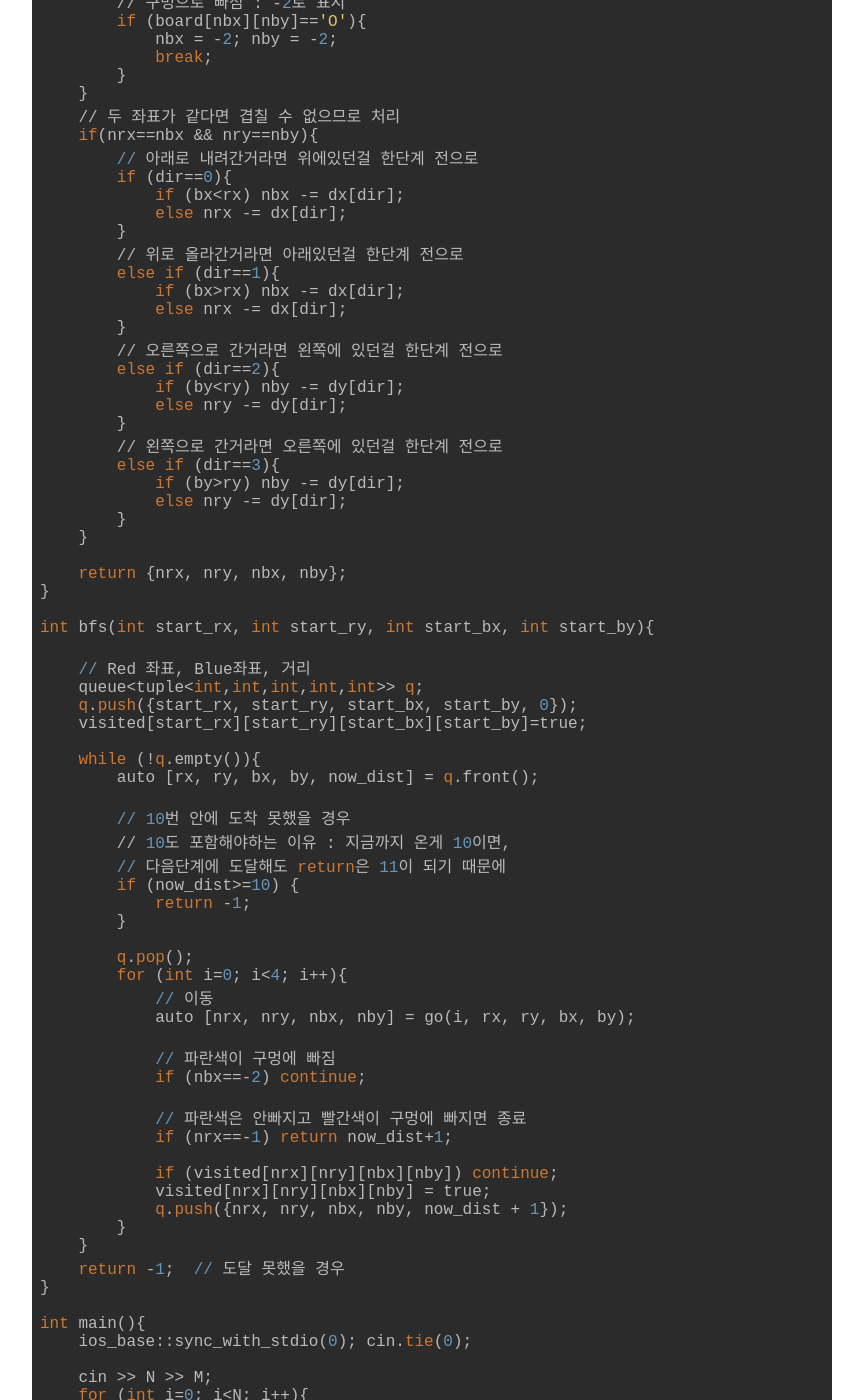
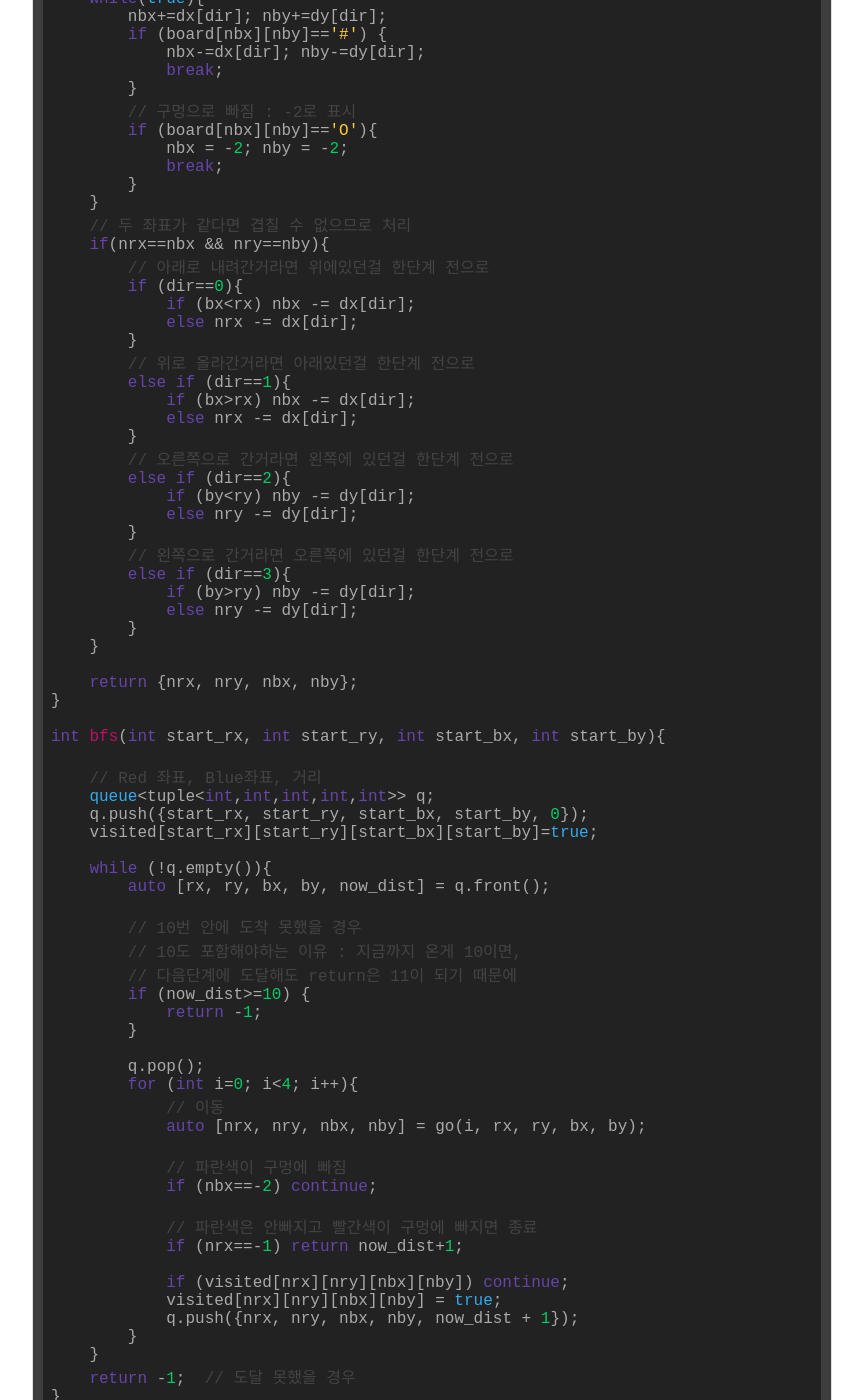
Before and after one commit to hoonably/old-blog, a Jekyll site: the page built from _posts/2024-05-10-PS-13460.md, in a window 1280 px wide and 1400 px high, scrolled down 4912 px. Shown: the whole window, without its empty margins (208-1071 px from the left). Built offline with Jekyll 4.4.1, drawn with Linux system fonts in a browser that asks for light colours; some of the changed text lies outside the part shown.

Commit message:
스타일 개선: highlightstyle을 'darkula'에서 'arta'로 변경 및 CSS 복사 버튼 스타일 수정

```diff
--- a/_config.yml
+++ b/_config.yml
@@ -17,7 +17,7 @@
 
 
 # Syntax highlighting
-highlightstyle: 'darkula'
+highlightstyle: 'arta'
 
 #아래 중에서 골라서 위에 쓰면 됨
 styles: [agate, androidstudio, arta,
--- a/assets/css/main.css
+++ b/assets/css/main.css
@@ -600,21 +600,40 @@
 /* 복사 버튼 스타일 */
 .copy-button {
   position: absolute;
-  right: 10px;
-  top: 10px;
+  right: 5px;
+  top: 5px;
   background: #4CAF50;
   color: white;
   border: none;
-  padding: 5px 10px;
+  padding: 7px 15px;
   cursor: pointer;
-  border-radius: 5px;
-  font-size: 12px;
+  border-radius: 10px;
+  font-size: 14px;
 }
 
-.copy-button:hover {
-  background: #45a049;
+/* 코드 블록 스타일 */
+pre {
+  position: relative;
+  background: #3d3d3d; /* 배경색 */
+  border: 0.5px solid #ddd; /* 테두리 */
+  border-radius: 10px; /* 모서리 둥글게 */
+  padding: 10px; /* 안쪽 여백 */
+  padding-top: 40px;
 }
 
-pre {
+/* 코드 블록 안의 코드 스타일 */
+pre code {
   position: relative;
+  border-radius: 10px; /* 모서리 둥글게 */
 }
+
+/* 인라인 코드 스타일 */
+p code {
+  background-color: #f5f5f5; /* 배경색 */
+  border: 1px solid #ddd; /* 테두리 */
+  border-radius: 3px; /* 모서리 둥글게 */
+  padding: 2px 4px; /* 안쪽 여백 */
+  font-family: 'Courier New', Courier, monospace; /* 폰트 */
+  font-size: 14px; /* 폰트 크기 */
+  color: #333; /* 글자색 */
+}
```
Also changed, not shown: _posts/2023-11-03-Typora.md (+2 -1 lines), _posts/2023-12-15-Time-Complexity.md (+12 -12 lines), _posts/2024-05-10-PS-13460.md (+0 -2 lines), 6 other files.
